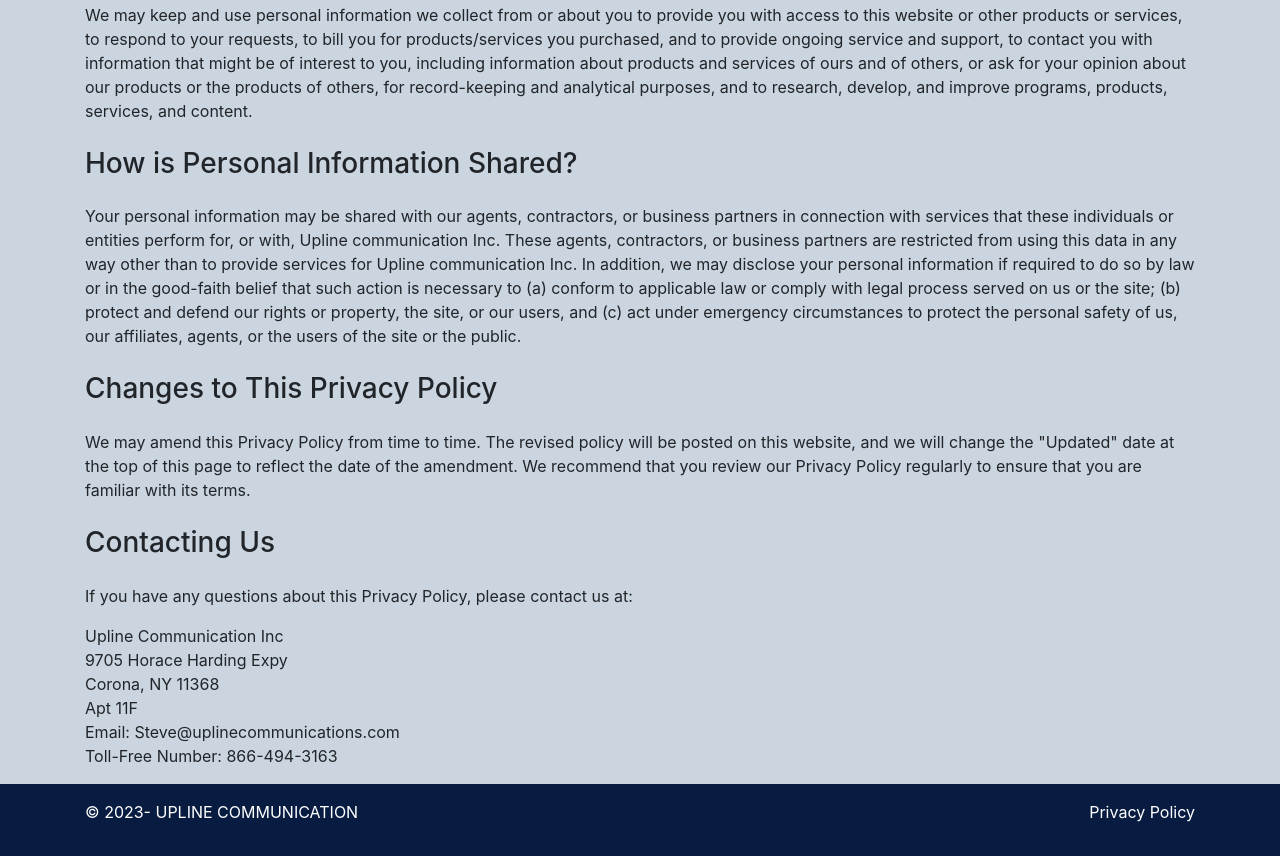
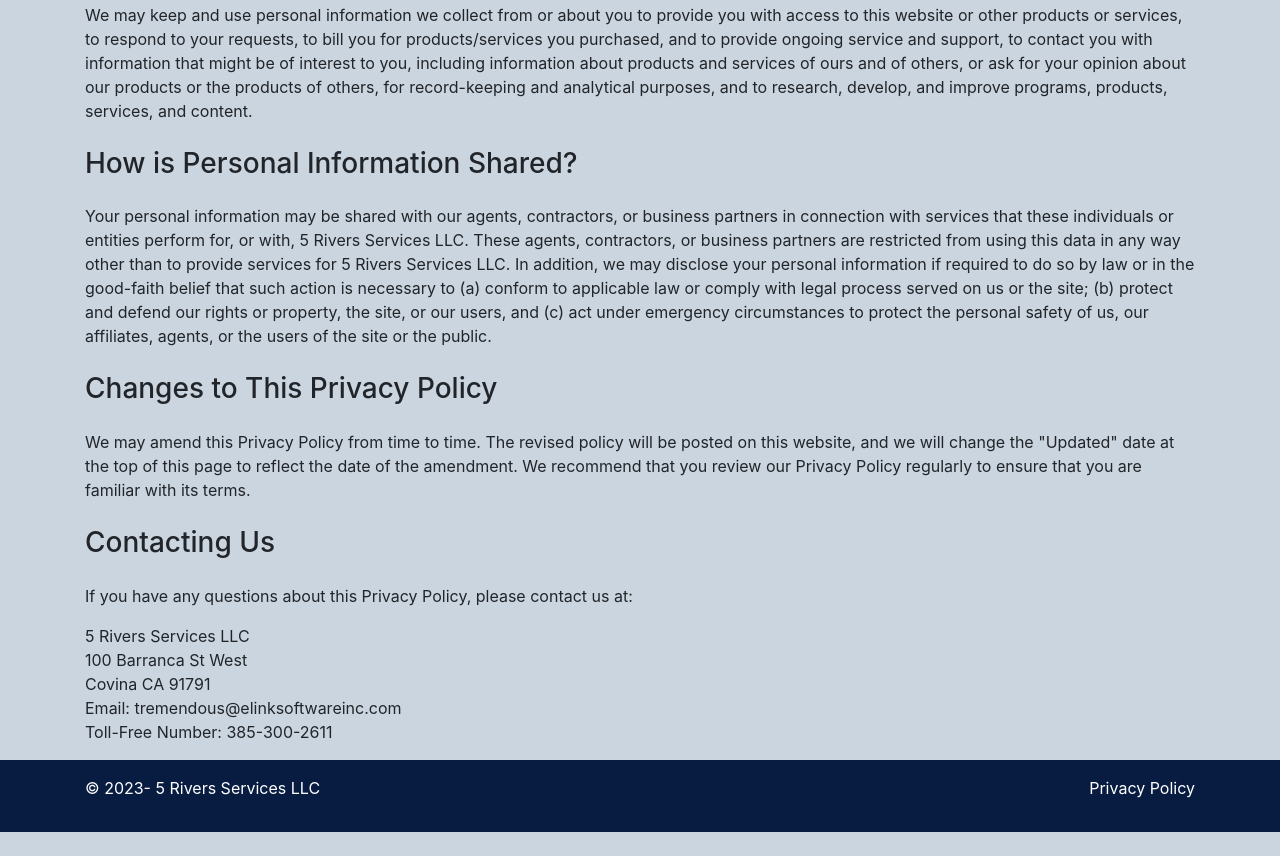
Before and after one commit to DirectTVnow/5riversservices, a plain HTML site: page privacy.html in a window 1280 px wide. Shown: the part 698-1554 px from the top of the page. After the commit the page ends 1530 px from the top, so only its background shows below. Drawn offline with nearby package versions, Linux system fonts and the light colour scheme.

Commit message:
Changes done

```diff
--- a/privacy.html
+++ b/privacy.html
@@ -15,7 +15,7 @@
 
 <body style="background-color: #cbd5e0;">
     <nav class="navbar navbar-expand-lg navbar-dark bg-dark" style="background-color: #0044A6;">
-      <a class="navbar-brand" href="/">UPLINE COMMUNICATION</a>
+      <a class="navbar-brand" href="/">5 Rivers Services LLC</a>
       <button class="navbar-toggler" type="button" data-toggle="collapse" data-target="#navbarSupportedContent" aria-controls="navbarSupportedContent" aria-expanded="false" aria-label="Toggle navigation">
         <span class="navbar-toggler-icon"></span>
       </button>
@@ -26,7 +26,7 @@
           </li>
         </ul>
         <div class="ml-auto d-flex">
-          <a class="navbar-brand" href="tel:8664943136">866-494-3163</a>
+          <a class="navbar-brand" href="tel:3853002611">385-300-2611</a>
         </div>
       </div>
     </nav>
@@ -61,7 +61,7 @@
     <h3 class="mt-4">How is Personal Information Shared?</h3>
 
     <div class="mt-4">
-      <p>Your personal information may be shared with our agents, contractors, or business partners in connection with services that these individuals or entities perform for, or with, Upline communication Inc. These agents, contractors, or business partners are restricted from using this data in any way other than to provide services for Upline communication Inc. In addition, we may disclose your personal information if required to do so by law or in the good-faith belief that such action is necessary to (a) conform to applicable law or comply with legal process served on us or the site; (b) protect and defend our rights or property, the site, or our users, and (c) act under emergency circumstances to protect the personal safety of us, our affiliates, agents, or the users of the site or the public.</p>
+      <p>Your personal information may be shared with our agents, contractors, or business partners in connection with services that these individuals or entities perform for, or with, 5 Rivers Services LLC. These agents, contractors, or business partners are restricted from using this data in any way other than to provide services for 5 Rivers Services LLC. In addition, we may disclose your personal information if required to do so by law or in the good-faith belief that such action is necessary to (a) conform to applicable law or comply with legal process served on us or the site; (b) protect and defend our rights or property, the site, or our users, and (c) act under emergency circumstances to protect the personal safety of us, our affiliates, agents, or the users of the site or the public.</p>
     </div>
 
     <h3 class="mt-4">Changes to This Privacy Policy</h3>
@@ -75,12 +75,11 @@
     <div class="mt-4">
       <p>If you have any questions about this Privacy Policy, please contact us at:</p>
 
-      <p>Upline Communication Inc<br>
-        9705 Horace Harding Expy<br>
-        Corona, NY 11368<br>
-        Apt 11F<br>
-        Email: Steve@uplinecommunications.com<br>
-        Toll-Free Number: 866-494-3163</p>
+      <p>5 Rivers Services LLC<br>
+        100 Barranca St West<br>
+        Covina CA 91791<br>
+        Email: tremendous@elinksoftwareinc.com<br>
+        Toll-Free Number: 385-300-2611</p>
     </div>
   </div>
 
@@ -88,7 +87,7 @@
     <div class="container">
       <div class="row">
         <div class="col-md-6">
-          <p>&copy; 2023- UPLINE COMMUNICATION</p>
+          <p>&copy; 2023- 5 Rivers Services LLC</p>
         </div>
         <div class="col-md-6 text-md-right">
           <p><a href="#" style="color: white;">Privacy Policy</a></p>
```
Also changed, not shown: index.html (+4 -4 lines).
